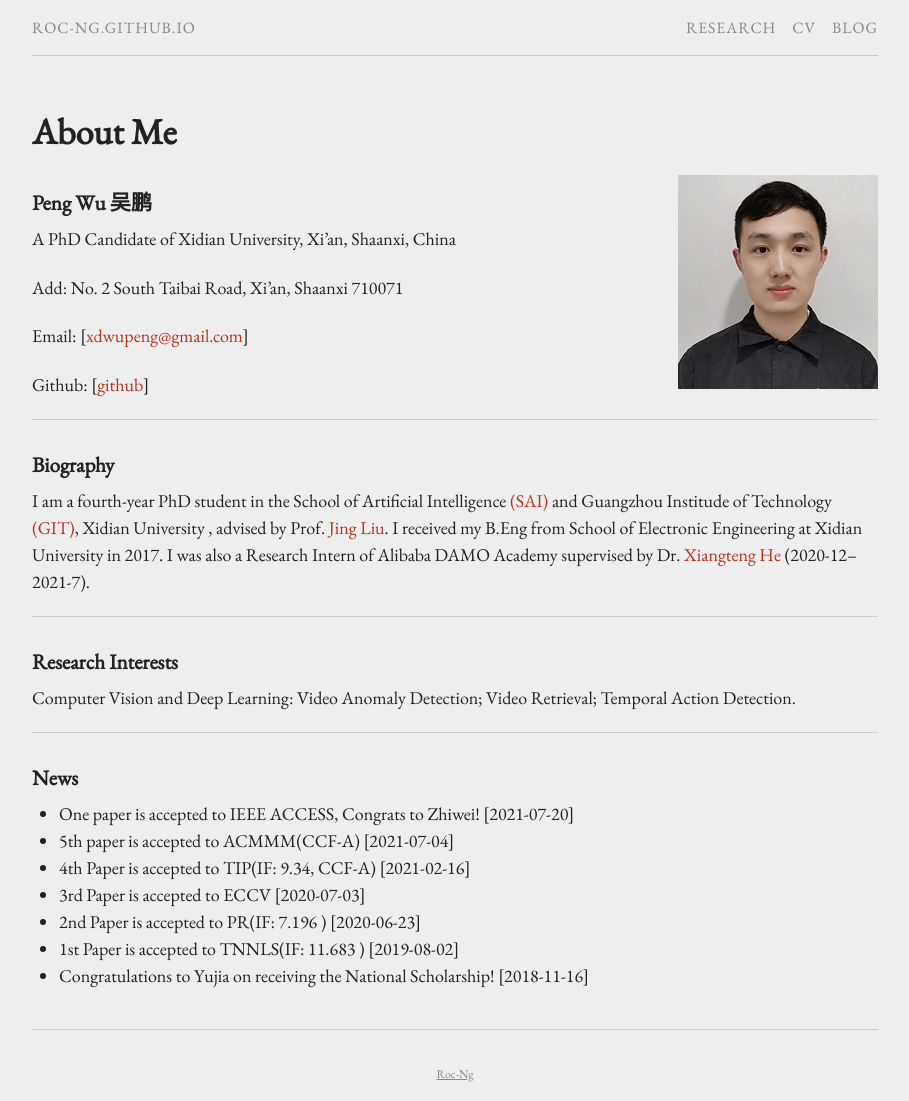
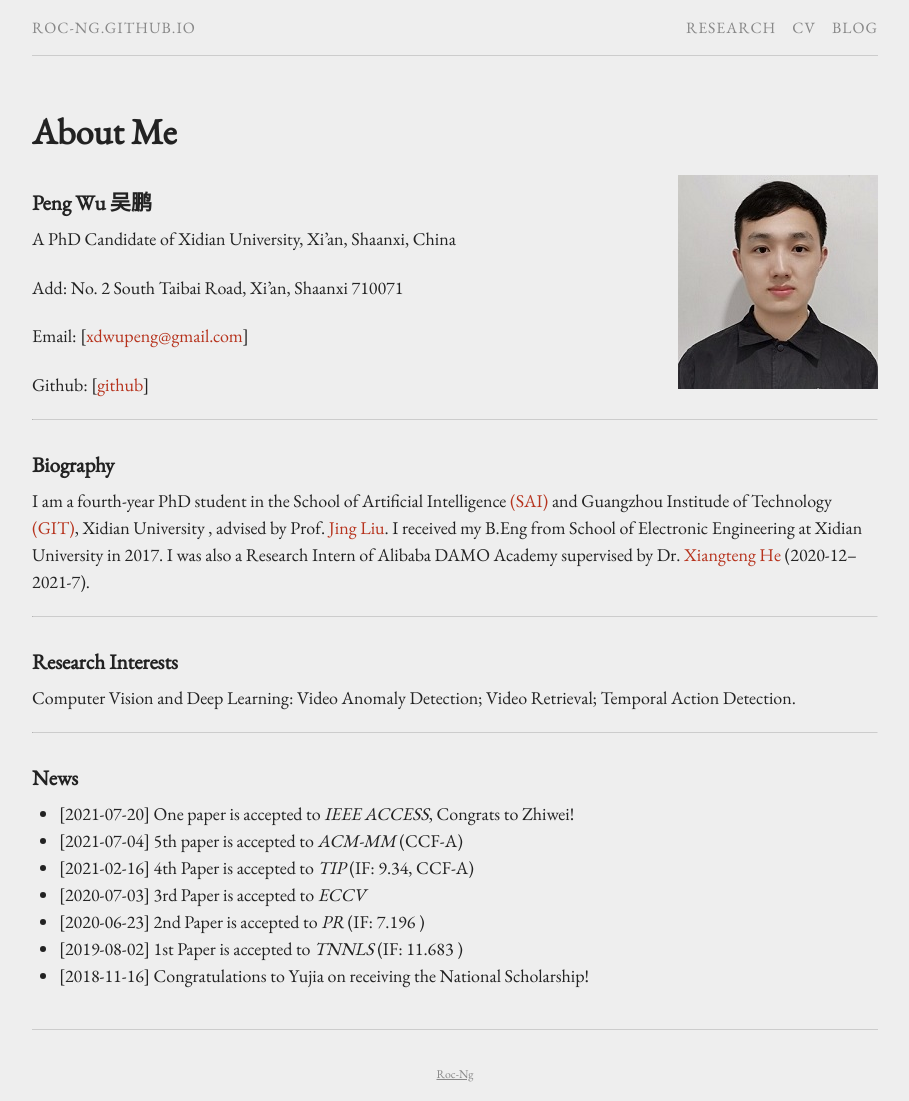
Before and after one commit to Roc-Ng/Roc-Ng.github.io, a Jekyll site: the page built from index.md, in a window 1280 px wide. Shown: the whole page, without its empty margins (185-1094 px from the left). Built offline with Jekyll 4.4.1, drawn with Linux system fonts in a browser that asks for light colours.

Commit message:
Update index.md

```diff
--- a/index.md
+++ b/index.md
@@ -31,10 +31,10 @@ Computer Vision and Deep Learning: Video Anomaly Detection; Video Retrieval; Tem
 ------
 
 ### News
-+ One paper is accepted to IEEE ACCESS, Congrats to Zhiwei! [2021-07-20]
-+ 5th paper is accepted to ACMMM(CCF-A) [2021-07-04]
-+ 4th Paper is accepted to TIP(IF: 9.34, CCF-A) [2021-02-16]
-+ 3rd Paper is accepted to ECCV [2020-07-03]
-+ 2nd Paper is accepted to PR(IF: 7.196 )  [2020-06-23]
-+ 1st Paper is accepted to TNNLS(IF: 11.683 )  [2019-08-02]
-+ Congratulations to Yujia on receiving the National Scholarship! [2018-11-16]
++ [2021-07-20]  One paper is accepted to *IEEE ACCESS*, Congrats to Zhiwei!
++ [2021-07-04]  5th paper is accepted to *ACM-MM* (CCF-A)
++ [2021-02-16]  4th Paper is accepted to *TIP* (IF: 9.34, CCF-A)
++ [2020-07-03]  3rd Paper is accepted to *ECCV*
++ [2020-06-23]  2nd Paper is accepted to *PR* (IF: 7.196 )
++ [2019-08-02]  1st Paper is accepted to *TNNLS* (IF: 11.683 )
++ [2018-11-16]  Congratulations to Yujia on receiving the National Scholarship!
```
